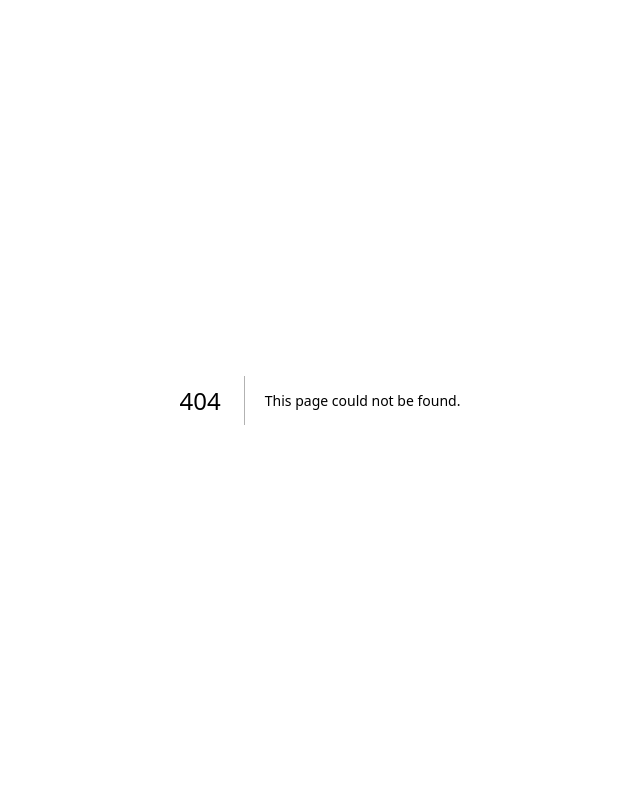
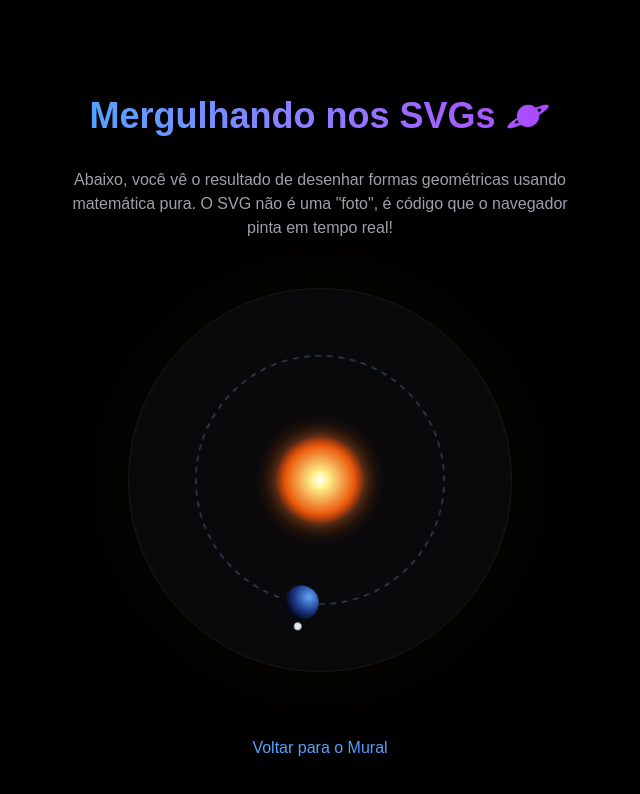
Before and after one commit to valmyrtavares/NextPrismaStudio, a Next.js app: page /planetas in a window 1280 px wide. Before the commit this address had no page. Shown: the top 794 px of the page, without its empty margins (320-960 px from the left). Built offline with nearby package versions, Linux system fonts and the light colour scheme.

Commit message:
feat: add SVG planetary animation page, JS array method practice files, and VS Code debug configuration

```diff
--- /dev/null
+++ b/src/app/planetas/page.js
@@ -0,0 +1,91 @@
+import Link from 'next/link';
+
+export default function Planetas() {
+  return (
+    <div className="flex min-h-screen flex-col items-center justify-center p-24 bg-black text-white overflow-hidden">
+      <h1 className="text-4xl font-bold mb-8 text-transparent bg-clip-text bg-gradient-to-r from-blue-400 to-purple-500">
+        Mergulhando nos SVGs 🪐
+      </h1>
+      <p className="text-zinc-400 max-w-lg text-center mb-12">
+        Abaixo, você vê o resultado de desenhar formas geométricas usando matemática pura. O SVG não é uma "foto", é código que o navegador pinta em tempo real!
+      </p>
+
+      {/* O Palco Espacial */}
+      <div className="relative w-96 h-96 flex items-center justify-center rounded-full bg-zinc-950 shadow-[0_0_100px_rgba(234,179,8,0.05)] border border-zinc-900">
+
+        {/* A Mágica do SVG (Scalable Vector Graphics) */}
+        <svg viewBox="0 0 400 400" className="w-full h-full animate-[spin_20s_linear_infinite]">
+          {/* DEFS (Definições): Onde guardamos nossos efeitos especiais para usar depois */}
+          <defs>
+            {/* 1. Gradiente Esférico para o Planeta (Efeito 3D) */}
+            <radialGradient id="gradiente-planeta" cx="30%" cy="30%" r="70%">
+              <stop offset="0%" stopColor="#60a5fa" /> {/* Azul claro batendo a luz */}
+              <stop offset="60%" stopColor="#1e3a8a" /> {/* Azul escuro na transição */}
+              <stop offset="100%" stopColor="#020617" /> {/* Sombra negra absoluta */}
+            </radialGradient>
+
+            {/* 2. Gradiente do Sol */}
+            <radialGradient id="gradiente-sol" cx="50%" cy="50%" r="50%">
+              <stop offset="0%" stopColor="#ffffff" />
+              <stop offset="20%" stopColor="#fef08a" />
+              <stop offset="80%" stopColor="#ea580c" />
+              <stop offset="100%" stopColor="#7c2d12" />
+            </radialGradient>
+
+            {/* 3. Filtro de Brilho (Glow) estilo "Neon" */}
+            <filter id="brilho-solar" x="-50%" y="-50%" width="200%" height="200%">
+              <feGaussianBlur stdDeviation="12" result="blur" />
+              <feMerge>
+                <feMergeNode in="blur" />
+                <feMergeNode in="SourceGraphic" />
+              </feMerge>
+            </filter>
+          </defs>
+
+          {/* === A PINTURA COMEÇA AQUI === */}
+
+          {/* O SOL: Um círculo exato no meio (x=200, y=200) com brilho */}
+          <circle
+            cx="200"
+            cy="200"
+            r="45"
+            fill="url(#gradiente-sol)"
+            filter="url(#brilho-solar)"
+          />
+
+          {/* A ÓRBITA DO PLANETA: Um círculo vazado (sem fundo, só borda pontilhada) */}
+          <circle
+            cx="200"
+            cy="200"
+            r="130"
+            fill="none"
+            stroke="#334155"
+            strokeWidth="1.5"
+            strokeDasharray="6 6"
+          />
+
+          {/* O PLANETA: Desenhado em cima da linha da órbita (x=330, y=200) */}
+          <circle
+            cx="330"
+            cy="200"
+            r="18"
+            fill="url(#gradiente-planeta)"
+          />
+
+          {/* A LUA: Pequenina, perto do planeta */}
+          <circle
+            cx="355"
+            cy="200"
+            r="4"
+            fill="#e2e8f0"
+          />
+        </svg>
+
+      </div>
+
+      <Link href="/" className="mt-16 text-blue-400 hover:underline">
+        Voltar para o Mural
+      </Link>
+    </div>
+  );
+}
--- /dev/null
+++ b/src/practice/level1.js
@@ -0,0 +1,41 @@
+
+
+
+const myMap = (array, callback) => {
+    const result = [];
+    for (let i = 0; i < array.length; i++) {
+        const currentItem = array[i];
+        const transformValue = callback(currentItem);
+        result.push(transformValue);
+    }
+    return result;
+}
+
+const MyFilter = (array, callback) => {
+    const result = [];
+
+    for (let i = 0; i < array.length; i++) {
+        const currentItem = array[i];
+
+        // 1. Evaluate the callback (must return true or false)
+        const isTruthy = callback(currentItem);
+
+        // 2. If it is truthy, push the ORIGINAL item (not the callback's return value!)
+        if (isTruthy) {
+            result.push(currentItem);
+        }
+    }
+    return result;
+}
+
+const products = [
+    { id: 1, name: "Arroz", price: 12 },
+    { id: 2, name: "Feijão", price: 23 },
+    { id: 3, name: "Carne", price: 143 },
+]
+
+// Now, the callback just returns a boolean (true or false)
+const objects = MyFilter(products, (item) => {
+    return item.price > 13;
+})
+console.log(objects)
--- /dev/null
+++ b/src/practice/level13.js
@@ -0,0 +1,55 @@
+const myReduce = (array, callback, initialValue) => {
+    // 1. Determine the starting accumulator and starting index based on initialValue
+    let accumulator = initialValue !== undefined ? initialValue : array[0];
+    let startIndex = initialValue !== undefined ? 0 : 1;
+
+    console.log(`\n--- Starting myReduce ---`);
+    console.log(`Initial settings: accumulator = ${JSON.stringify(accumulator)}, startIndex = ${startIndex}`);
+
+    // 2. Loop through the array starting at startIndex
+    for (let i = startIndex; i < array.length; i++) {
+        const currentItem = array[i];
+
+        console.log(`\n[Iteration ${i}]`);
+        console.log(`  - Accumulator before callback: ${JSON.stringify(accumulator)}`);
+        console.log(`  - Current item: ${JSON.stringify(currentItem)}`);
+
+        // Execute the callback and update the accumulator with the returned value
+        const previousAccumulator = accumulator;
+        accumulator = callback(accumulator, currentItem, i, array);
+
+        console.log(`  - Callback equation: callback(${JSON.stringify(previousAccumulator)}, ${JSON.stringify(currentItem)})`);
+        console.log(`  - Accumulator after callback (result): ${JSON.stringify(accumulator)}`);
+    }
+
+    console.log(`\nFinal return value: ${JSON.stringify(accumulator)}`);
+    console.log(`-------------------------\n`);
+
+    return accumulator;
+};
+
+// ==========================================
+// DEMONSTRATION 1: Summing numbers WITH an initialValue of 0
+// ==========================================
+console.log("=== DEMO 1: WITH initialValue (0) ===");
+const numbers = [10, 20, 30];
+const totalSumWithInitial = myReduce(numbers, (acc, num) => acc + num, 0);
+
+// ==========================================
+// DEMONSTRATION 2: Summing numbers WITHOUT an initialValue
+// ==========================================
+console.log("=== DEMO 2: WITHOUT initialValue ===");
+const totalSumWithoutInitial = myReduce(numbers, (acc, num) => acc + num);
+
+// ==========================================
+// DEMONSTRATION 3: Summing product prices from the products list
+// ==========================================
+console.log("=== DEMO 3: Summing product prices ===");
+const products = [
+    { id: 1, name: "Arroz", price: 12 },
+    { id: 2, name: "Café", price: 13 },
+    { id: 4, name: "Macarrão", price: 14 },
+];
+
+// When reducing objects to a single number, an initialValue is MANDATORY!
+const totalProductPrice = myReduce(products, (acc, product) => acc + product.price, 0);
```
